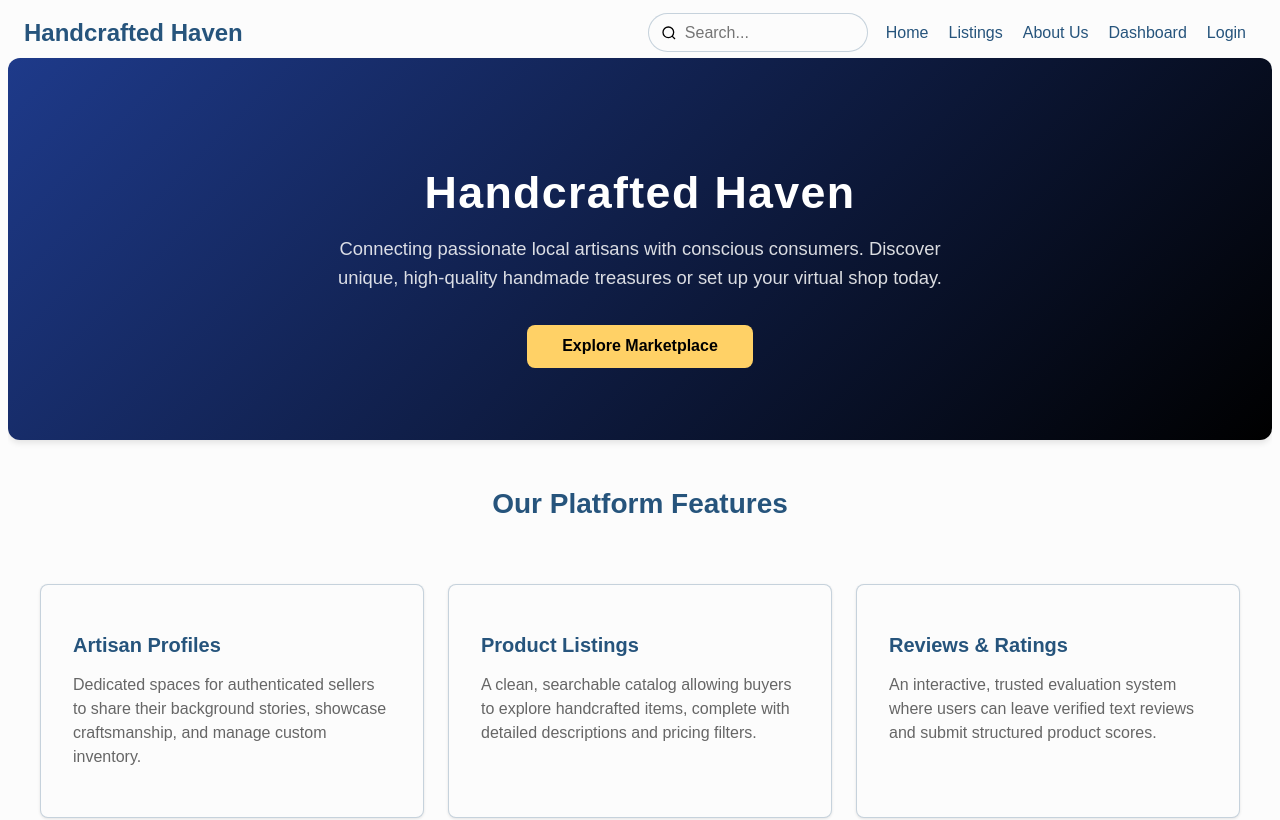
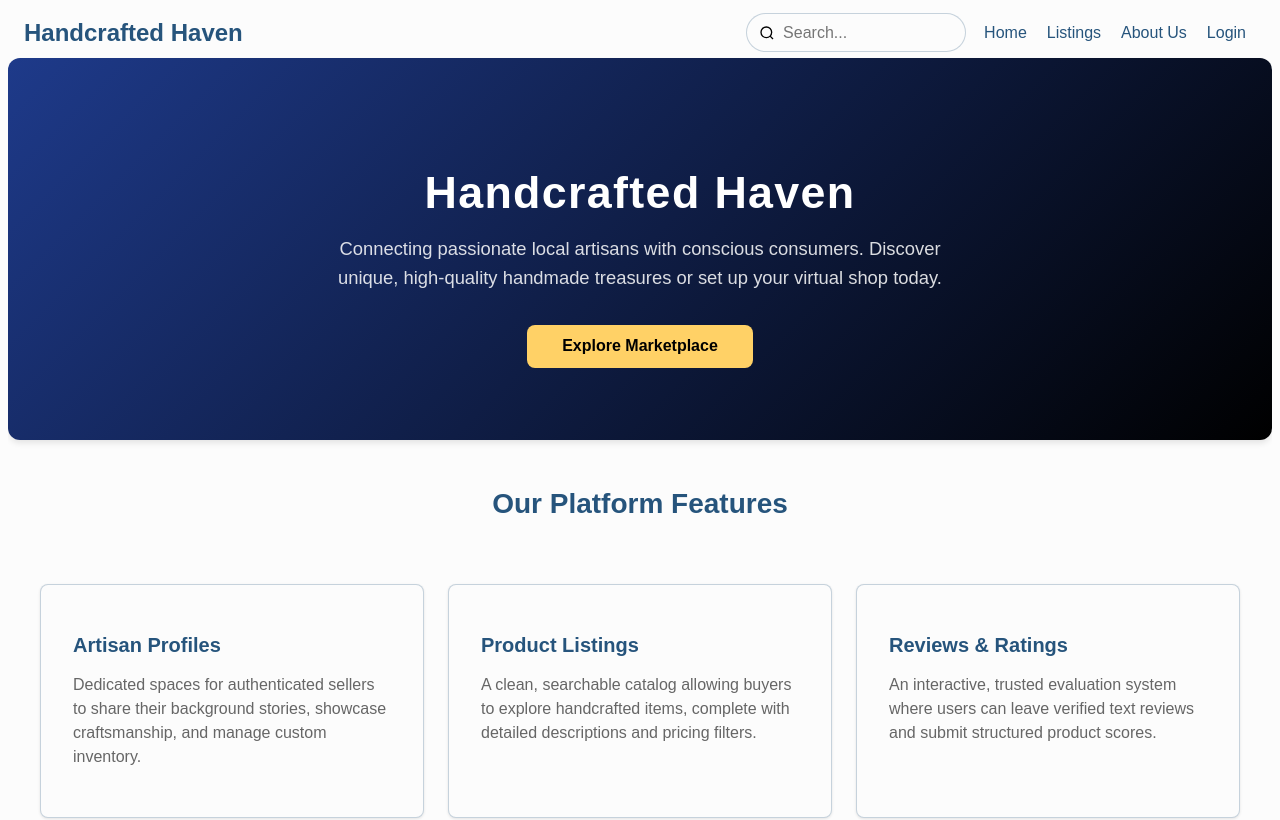
Before and after one commit to blburgen/CodingWookies, a Next.js app: page / in a window 1280 px wide. Shown: the top 820 px of the page. Built offline with nearby package versions, Linux system fonts and the light colour scheme; no server answers.

Commit message:
delete dashboard

```diff
--- a/src/app/ui/header.tsx
+++ b/src/app/ui/header.tsx
@@ -23,7 +23,6 @@ export default function Header() {
     { href: "/", label: "Home" },
     { href: "/listings", label: "Listings" },
     { href: "/about", label: "About Us" },
-    { href: "/dashboard", label: "Dashboard"}
   ];
 
   const changeSubmitSearch = (e: ChangeEvent) => {
```
